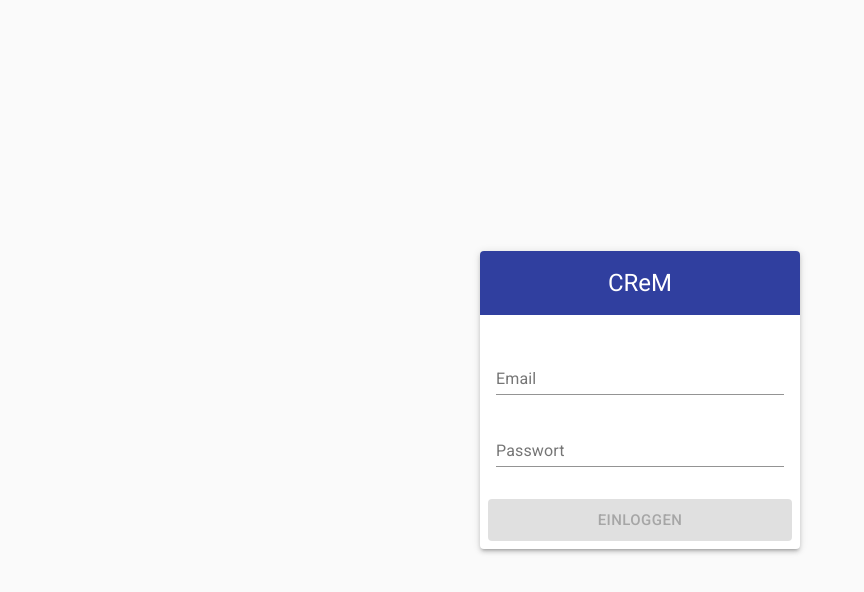
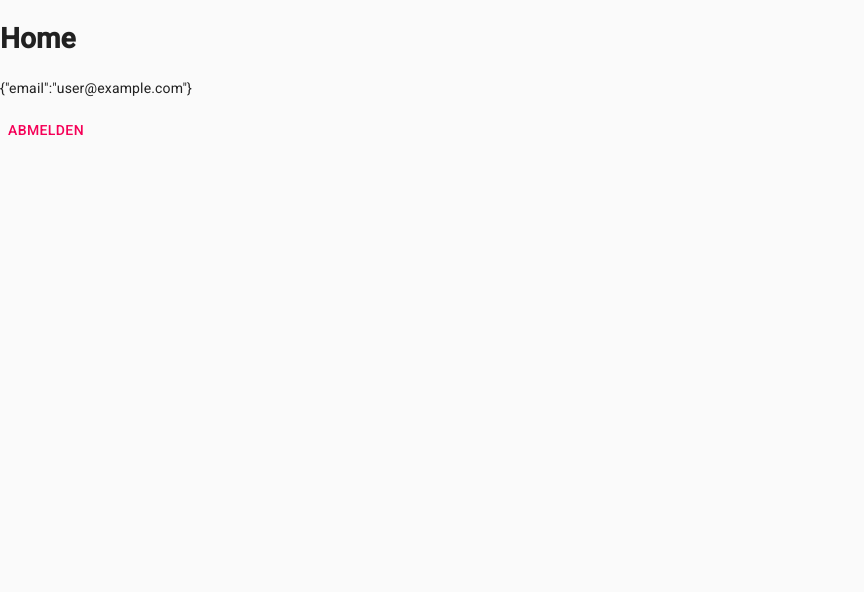
Before and after one commit to Funk66/crem, a React (Create React App) app: page / in a window 1280 px wide. Before the commit this address led to /signin. Shown: the top 592 px of the page, without its empty margins (0-864 px from the left). Built offline with nearby package versions, Linux system fonts and the light colour scheme; no server answers; sample sign-in values are in the browser's storage.

Commit message:
Make user auth persistent

```diff
--- a/src/components/PrivateRoute/PrivateRoute.tsx
+++ b/src/components/PrivateRoute/PrivateRoute.tsx
@@ -13,13 +13,13 @@ export const PrivateRoute = ({
   component: Component,
   ...rest
 }: PrivateRouteProps) => {
-  const { user } = useContext(AuthContext);
+  const user = useContext(AuthContext);
 
   return (
     <Route
       {...rest}
       render={(props) =>
-        user ? <Component {...props} /> : <Redirect to={SIGN_IN} />
+        user.email ? <Component {...props} /> : <Redirect to={SIGN_IN} />
       }
     />
   );
--- a/src/components/PublicRoute/PublicRoute.tsx
+++ b/src/components/PublicRoute/PublicRoute.tsx
@@ -13,13 +13,13 @@ export const PublicRoute = ({
   component: Component,
   ...rest
 }: PublicRouteProps) => {
-  const { user } = useContext(AuthContext);
+  const user = useContext(AuthContext);
 
   return (
     <Route
       {...rest}
       render={(props) =>
-        user ? <Redirect to={HOME} /> : <Component {...props} />
+        user.email ? <Redirect to={HOME} /> : <Component {...props} />
       }
     />
   );
--- a/src/components/SignOut/SignOut.tsx
+++ b/src/components/SignOut/SignOut.tsx
@@ -7,8 +7,7 @@ export const SignOut = () => {
   const history = useHistory();
 
   const onClick = () => {
-    auth.signOut();
-    history.push(routes.SIGN_IN);
+    auth.signOut().then(() => history.push(routes.SIGN_IN));
   };
 
   return (
@@ -25,4 +24,4 @@ export const SignOut = () => {
   );
 };
 
-export default SignOut
+export default SignOut;
--- a/src/index.tsx
+++ b/src/index.tsx
@@ -1,4 +1,4 @@
-import { useState, useMemo } from "react";
+import { useEffect, useState, useMemo } from "react";
 import { render } from "react-dom";
 import { BrowserRouter } from "react-router-dom";
 import { createMuiTheme, CssBaseline, ThemeProvider } from "@material-ui/core";
@@ -7,6 +7,7 @@ import * as pages from "./pages";
 import { AuthContext, User } from "./providers/Auth";
 import * as routes from "./constants/routes";
 import { PublicRoute, PrivateRoute } from "./components";
+import { auth } from "./providers/firebase";
 
 function App() {
   const prefersDarkMode = useMediaQuery("(prefers-color-scheme: dark)");
@@ -19,12 +20,26 @@ function App() {
       }),
     [prefersDarkMode]
   );
-  const [user, setUser] = useState<User>();
+  const [user, setUser] = useState({
+    email: localStorage.getItem("email"),
+  } as User);
+
+  useEffect(() => {
+    auth.onAuthStateChanged((user) => {
+      if (user) {
+        localStorage.setItem("email", JSON.stringify(user.email));
+        setUser({ email: user.email });
+      } else {
+        localStorage.removeItem("email");
+        setUser({});
+      }
+    });
+  }, []);
 
   return (
     <ThemeProvider theme={theme}>
       <CssBaseline />
-      <AuthContext.Provider value={{ user, setUser }}>
+      <AuthContext.Provider value={user}>
         <BrowserRouter>
           <div>
             <PrivateRoute exact path={routes.HOME} component={pages.Home} />
--- a/src/pages/Home.tsx
+++ b/src/pages/Home.tsx
@@ -3,12 +3,12 @@ import { SignOut } from "../components";
 import { AuthContext } from "../providers/Auth";
 
 export const Home = () => {
-  const authContext = useContext(AuthContext);
+  const user = useContext(AuthContext);
 
   return (
     <div>
       <h1>Home</h1>
-      <p>{JSON.stringify(authContext.user)}</p>
+      <p>{JSON.stringify(user)}</p>
       <SignOut />
     </div>
   );
--- a/src/pages/SignIn.tsx
+++ b/src/pages/SignIn.tsx
@@ -1,4 +1,4 @@
-import { useState, useContext } from "react";
+import { useState, } from "react";
 import { useHistory } from "react-router";
 import { createStyles, makeStyles, Theme } from "@material-ui/core/styles";
 import Grid from "@material-ui/core/Grid";
@@ -10,7 +10,6 @@ import Button from "@material-ui/core/Button";
 import Typography from "@material-ui/core/Typography";
 import TextField from "@material-ui/core/TextField";
 import { auth } from "../providers/firebase";
-import { AuthContext } from "../providers/Auth";
 import * as routes from "../constants/routes";
 
 const useStyles = makeStyles((theme: Theme) =>
@@ -34,24 +33,12 @@ export const SignIn = () => {
   const [password, setPassword] = useState("");
   const [error, setError] = useState("");
   const classes = useStyles();
-  const { setUser } = useContext(AuthContext);
 
   const onSubmit = () => {
     auth
       .signInWithEmailAndPassword(email, password)
-      .then((response) => {
-        if (response.user?.email) {
-          setUser({ email: response.user.email });
-          history.push(routes.HOME);
-          setEmail("");
-          setPassword("");
-        } else {
-          setError("Unbekannter Nutzer");
-        }
-      })
-      .catch((error: any) => {
-        setError(error.message);
-      });
+      .then(() => history.push(routes.HOME))
+      .catch((error: any) => setError(error.message));
   };
 
   return (
--- a/src/providers/Auth/index.tsx
+++ b/src/providers/Auth/index.tsx
@@ -1,12 +1,7 @@
-import { createContext, Dispatch, SetStateAction } from "react";
+import { createContext } from "react";
 
 export interface User {
-  email?: string;
+  email?: string | null;
 }
 
-export interface Auth {
-  user?: User;
-  setUser: Dispatch<SetStateAction<User | undefined>>;
-}
-
-export const AuthContext = createContext({} as Auth);
+export const AuthContext = createContext({} as User);
```
